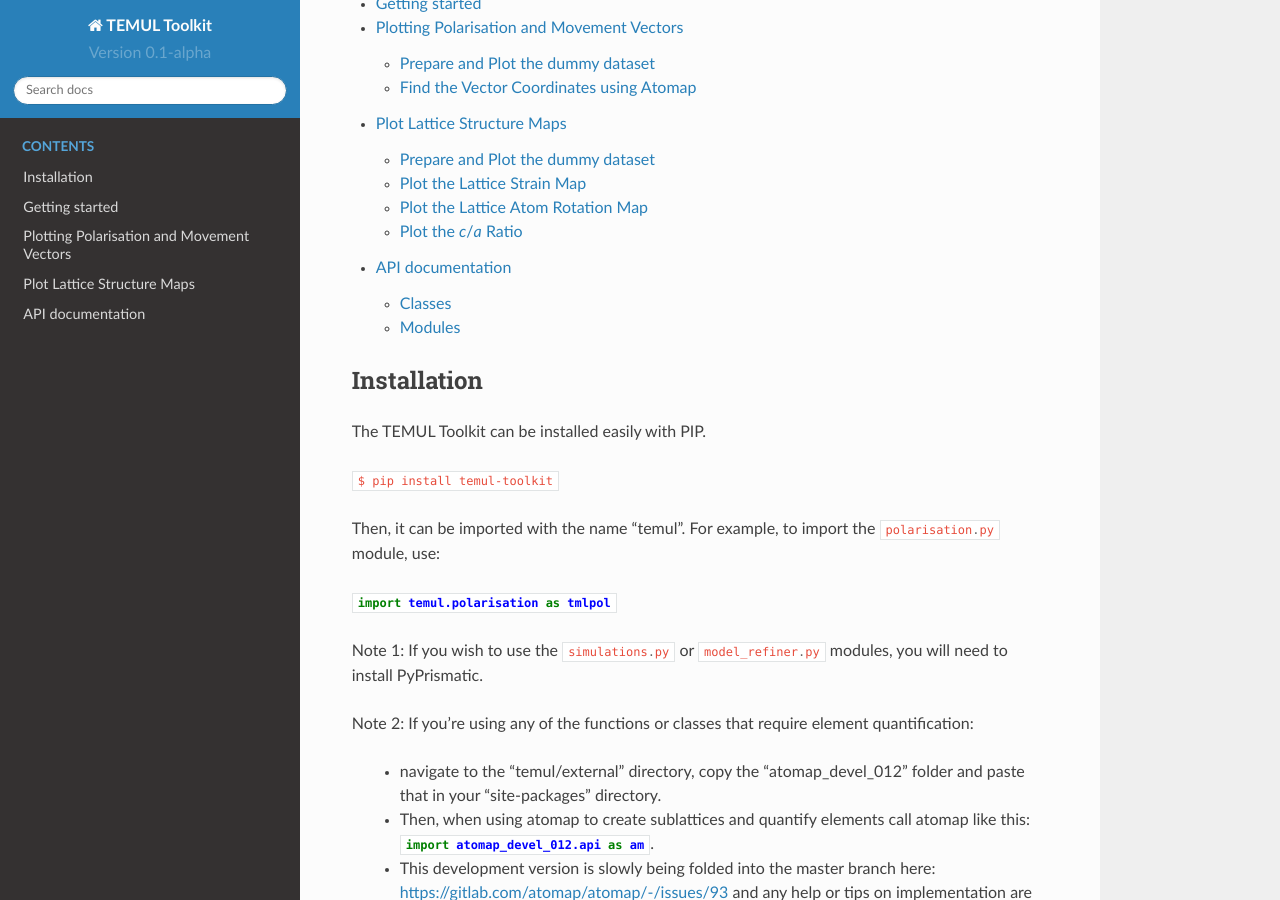
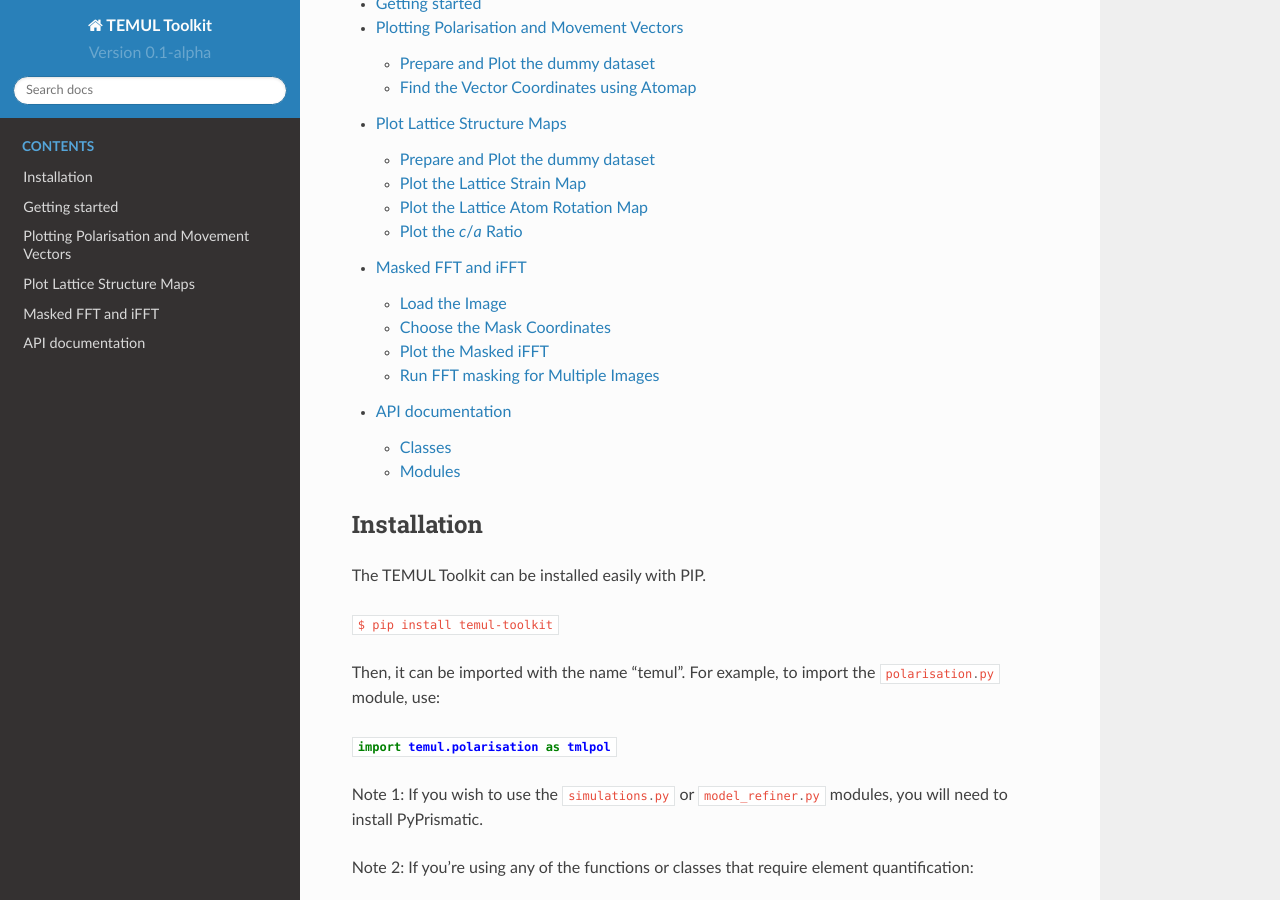
Before and after one commit to PinkShnack/TEMUL, a Sphinx documentation site: the page built from doc/index.rst, in a window 1280 px wide and 900 px high, scrolled down 416 px. Built offline with Sphinx 7.4.7 and the Read the Docs theme 2.0.0, drawn with Linux system fonts in a browser that asks for light colours; formulas are drawn with MathJax 3; some of the changed lines change nothing that is shown.

Commit message:
Masked fft (#35)
* added mask fft tut rst file

* added ifft gif and pngs

* ran sphinx, minor text fixes

```diff
--- a/doc/index.rst
+++ b/doc/index.rst
@@ -32,6 +32,7 @@
    using_temul
    polarisation_vectors_tutorial
    structure_map_tutorial
+   masked_fft_tutorial
    api_doc
 
 .. Look how easy it is to use:
--- /dev/null
+++ b/doc/masked_fft_tutorial.rst
@@ -0,0 +1,105 @@
+.. _masked_fft_tutorial:
+
+.. role:: python(code)
+   :language: python
+
+
+===================
+Masked FFT and iFFT
+===================
+
+The :python:`temul.signal_processing` module allows one to choose the masking coordinates with
+:python:`choose_mask_coordinates` and easily returnt the masked fast Fourier Transform (FFT) with
+:python:`get_masked_ifft`. This can useful in various scenarios, from understanding
+the diffraction space spots and how they relate to the real space structure,
+to `revealing domain walls <https://onlinelibrary.wiley.com/doi/abs/10.1111/jmi.12876>`_
+and finding initial atom positions for difficult images.
+
+
+Load the Image
+--------------------------
+
+.. code-block:: python
+
+    >>> import temul.signal_processing as tmlsig
+    >>> from temul.dummy_data import get_polarisation_dummy_dataset
+    >>> atom_lattice = get_polarisation_dummy_dataset(image_noise=True)
+    >>> image = atom_lattice.sublattice_list[0].signal
+    >>> image.plot()
+
+.. image:: tutorial_images/polarisation_vectors_tutorial/image_uncalibrated.png
+    :scale: 60 %
+
+
+Choose the Mask Coordinates
+---------------------------
+
+.. code-block:: python
+
+    >>> mask_coords = tmlsig.choose_mask_coordinates(image, norm="log")
+
+.. image:: tutorial_images/masked_fft_tutorial/choose_mask_coords.gif
+    :scale: 60 %
+    :align: center
+
+
+
+
+Plot the Masked iFFT
+--------------------
+
+.. code-block:: python
+
+    >>> mask_radius = 10  # pixels, default is also 10 pixels
+    >>> image_ifft = tmlsig.get_masked_ifft(image, mask_coords,
+    ...                                     mask_radius=mask_radius)
+    >>> image_ifft.plot()
+
+.. image:: tutorial_images/masked_fft_tutorial/ifft_1.png
+    :scale: 60 %
+
+Reverse the masking with `keep_masked_area=False`
+
+.. code-block:: python
+
+    >>> image_ifft = tmlsig.get_masked_ifft(image, mask_coords,
+    ...                                     keep_masked_area=False)
+    >>> image_ifft.plot()
+
+.. image:: tutorial_images/masked_fft_tutorial/ifft_2.png
+    :scale: 60 %
+
+Plot the FFT with masks overlaid by using `plot_masked_fft=True`
+
+.. code-block:: python
+
+    >>> image_ifft = tmlsig.get_masked_ifft(image, mask_coords,
+    ...                                     plot_masked_fft=True)
+
+.. image:: tutorial_images/masked_fft_tutorial/ifft_3.png
+    :scale: 50 %
+
+
+If the input image is already a Fourier transform
+
+.. code-block:: python
+
+    >>> fft_image = image.fft(shift=True)  # Check out Hyperspy
+    >>> image_ifft = tmlsig.get_masked_ifft(fft_image, mask_coords,
+    ...                                     image_space='fourier')
+
+
+
+Run FFT masking for Multiple Images
+-----------------------------------
+
+If you have multiple images, you can easily apply the mask to them all in a
+simple :python:`for` loop. Of course, you can also save the images after plotting.
+
+.. code-block:: python
+
+    >>> from hyperspy.io import load
+    >>> for file in files:
+    ...     image = load(file)
+    ...     image_ifft = tmlsig.get_masked_ifft(image, mask_coords)
+    ...     image_ifft.plot()
```
Also changed, not shown: doc/tutorial_images/masked_fft_tutorial/choose_mask_coords.gif (added), doc/tutorial_images/masked_fft_tutorial/ifft_1.png (added), doc/tutorial_images/masked_fft_tutorial/ifft_2.png (added), doc/tutorial_images/masked_fft_tutorial/ifft_3.png (added), 14 other files.
